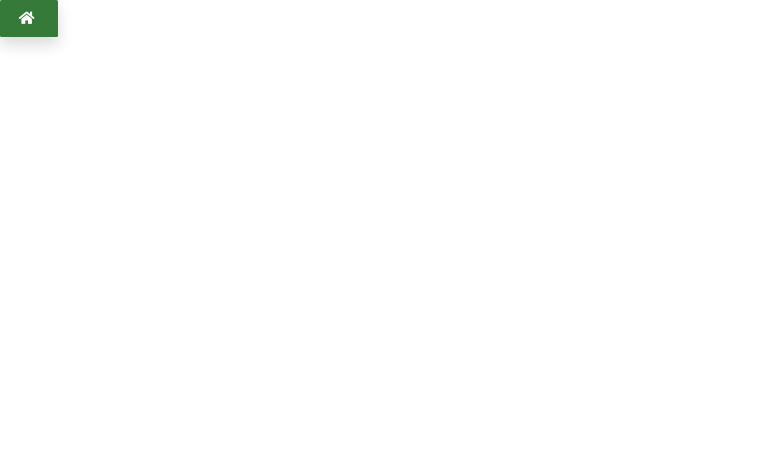
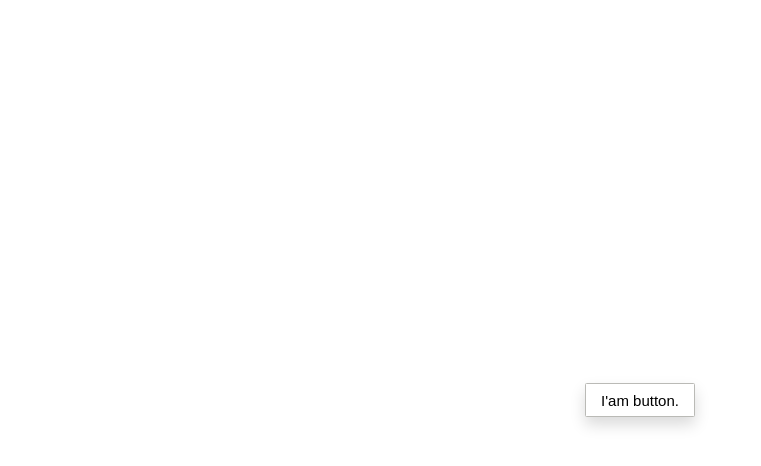
Before and after one commit to caliskanerkan/e-vue, a Vue app: page / in a window 1280 px wide. Shown: the top 466 px of the page, without its empty margins (0-761 px from the left). Built offline with nearby package versions, Linux system fonts and the light colour scheme.

Commit message:
button component done

```diff
--- a/src/assets/styles/components/_button.scss
+++ b/src/assets/styles/components/_button.scss
@@ -21,7 +21,7 @@
     top: 0;
     width: 100%;
 }
-.btn--block {
+.btn__block {
     display: block;
     width: 100%;
 }
@@ -30,8 +30,11 @@
     align-items: center;
     justify-content: center;
     i{
-        margin-right: 5px;
+        margin: 0px 5px;
     }
+}
+.abc{
+    background-color: red !important;
 }
 .btn__disable{
     cursor: not-allowed;
@@ -40,11 +43,10 @@
     padding: .5rem 1rem;
 }
 .btn__big {
-    padding: .6rem 1.15rem;
-    font-size: $font-size-big;
+    padding: .75rem 1.25rem;
 }
 .btn__extra {
-    padding: .75rem 1.25rem;
+    padding: 1rem 1.5rem;
 }
 .btn__small {
     padding: .25rem .5rem;
@@ -78,7 +80,13 @@
         background: darken($warning, 15%);
     }
 }
-
+.btn__secondary {
+    background: $secondary;
+    &:hover,
+    &:focus {
+        background: darken($secondary, 15%);
+    }
+}
 .btn__error {
     background: $error;
     &:hover,
@@ -86,6 +94,63 @@
         background: darken($error, 15%);
     }
 }
+
 .btn__round {
     border-radius: 5em;
 }
+
+.btn__outline__primary {
+    background: #fff;
+    border: 1px solid $primary;
+    color: $primary;
+    &:hover,
+    &:focus {
+        background: $primary-outline;
+    }
+}
+.btn__outline__success {
+    background: #fff;
+    border: 1px solid $success;
+    color: $success;
+    &:hover,
+    &:focus {
+        background: $success-outline;
+    }
+}
+.btn__outline__secondary {
+    background: #fff;
+    border: 1px solid $secondary;
+    color: $dark;
+    &:hover,
+    &:focus {
+        background: $secondary-outline;
+    }
+}
+.btn__outline__info {
+    background: #fff;
+    color: $info;
+    border: 1px solid $info;
+    &:hover,
+    &:focus {
+        background: $info-outline;
+    }
+}
+.btn__outline__warning {
+    background: #fff;
+    border: 1px solid $warning;
+    color: $warning;
+    &:hover,
+    &:focus {
+        background: $warning-outline;
+    }
+}
+
+.btn__outline__error {
+    background: #fff;
+    border: 1px solid $error;
+    color: $error;
+    &:hover,
+    &:focus {
+        background: $error-outline;
+    }
+}
--- a/src/assets/styles/utils/_variables.scss
+++ b/src/assets/styles/utils/_variables.scss
@@ -1,5 +1,5 @@
 $primary:#2196F3;
-$secondary:#607D8B;
+$secondary:#babab6;
 $success:#4CAF50;
 $error:#F44336;
 $warning:#FFEB3B;
@@ -8,3 +8,10 @@ $orange:#FF5722;
 $dark:#000000;
 $light:#FAFAFA;
 $white:#FFFFFF;
+$primary-outline:#2196F315;
+$secondary-outline:#babab615;
+$success-outline:#4CAF5015;
+$error-outline:#F4433615;
+$warning-outline:#FFEB3B15;
+$info-outline:#00968815;
+$orange-outline:#FF572215;
--- a/src/components/Button.vue
+++ b/src/components/Button.vue
@@ -1,23 +1,24 @@
 <template>
-    <button :class="btnClasses" :disabled="disabled">
-      <slot>
-        <span class="btn--content" :style="{opacity: btnLabelOpacity}">
-          <Icon v-if="icon" name="fas fa-home" />
-          {{label}}
-        </span>
-        <span v-if="loading" class="btn--loading">
-          <spinner speed="normal" :size="25" color="#fff" />
-        </span>
-      </slot>
+    <button :class="btnClasses" :style="iconSizer" :disabled="disabled">
+      <span class="btn--content" :style="{opacity: btnLabelOpacity}">
+          <slot></slot>
+      </span>
+      <span v-if="loading" class="btn--loading">
+        <spinner speed="normal" :size="20" color="#fff" />
+      </span>
     </button>
 </template>
 <script>
 import { toRefs, computed } from 'vue'
 import Spinner from './Spinner.vue'
-import Icon from './Icon.vue'
 export default {
-  components: { Spinner, Icon },
+  components: { Spinner },
   props: {
+    outline: {
+      type: Boolean,
+      required: false,
+      default: false
+    },
     block: {
       type: Boolean,
       required: false,
@@ -26,7 +27,7 @@ export default {
     color: {
       type: String,
       required: false,
-      default: null,
+      default: 'secondary',
       validator: function (value) {
         return ['primary', 'secondary', 'success', 'info', 'warning', 'error'].indexOf(value) !== -1
       }
@@ -45,10 +46,6 @@ export default {
       type: Boolean,
       required: false
     },
-    label: {
-      type: String,
-      required: false
-    },
     size: {
       type: String,
       required: false,
@@ -57,16 +54,32 @@ export default {
         return ['big', 'extra', 'small', 'normal'].indexOf(value) !== -1
       }
     },
-    icon: {
-      type: String,
-      required: false
+    fab: {
+      required: false,
+      type: Boolean,
+      default: false
     }
   },
   setup (props) {
-    const { color, size, disabled, loading, round, block, label } = toRefs(props)
+    const { color, size, disabled, loading, round, block, fab, outline } = toRefs(props)
+    const type = {
+      big: 50,
+      extra: 60,
+      normal: 40,
+      small: 30
+    }
     const blockBtn = computed(() => {
       return {
         'btn--flex': block.value
+      }
+    })
+    const iconSizer = computed(() => {
+      if (fab.value) {
+        return {
+          height: `${type[size.value]}px !important`,
+          width: `${type[size.value]}px !important`,
+          borderRadius: '50%'
+        }
       }
     })
     const btnLabelOpacity = computed(() => loading.value ? 0 : 1)
@@ -78,15 +91,15 @@ export default {
         // eslint-disable-next-line
         [`btn__${size.value}`]: size.value,
         btn__round: round.value,
-        'btn--block': block.value,
-        btn__disable: disabled.value
+        btn__block: block.value,
+        btn__disable: disabled.value,
+        [`btn__outline__${color.value}`]: outline.value
       }
     })
     return {
+      iconSizer,
       btnLabelOpacity,
       blockBtn,
-      // eslint-disable-next-line
-      label,
       btnClasses
     }
   }
--- a/src/components/Spinner.vue
+++ b/src/components/Spinner.vue
@@ -24,16 +24,12 @@ export default {
     color: {
       type: String,
       required: false,
-      default: 'red'
+      default: '#fff'
     }
   },
   setup (props) {
     const { color, size, speed } = toRefs(props)
-    // const borderSize = computed(() => {
-    //   return {
-    //     border: `${size.value / 10}px solid transparent`
-    //   }
-    // })
+
     const spinnerClasses = computed(() => {
       return {
         [`spinner__border__${speed.value}`]: speed.value
--- a/src/views/Home.vue
+++ b/src/views/Home.vue
@@ -1,5 +1,7 @@
 <template>
-  <Button color="success" :loading="loading" :disabled="loading" size="extra" icon="fas fa-home"></Button>
+  <div style="height:100vh;display:flex;align-items:center;justify-content:center">
+    <Button outline>I'am button.</Button>
+  </div>
 </template>
 
 <script>
```
